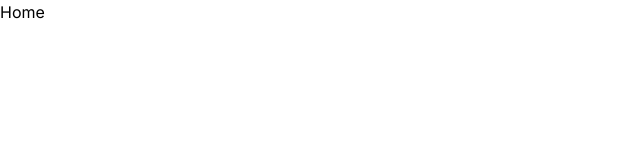
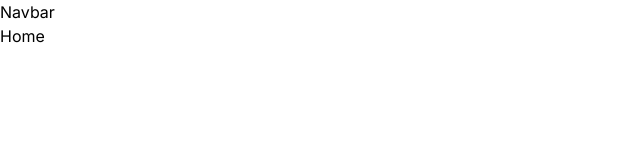
Before and after one commit to AndreiBautin/webscraper, a Next.js app: page / in a window 1280 px wide. Shown: the top 160 px of the page, without its empty margins (0-640 px from the left). Built offline with nearby package versions, Linux system fonts and the light colour scheme.

Commit message:
Initial component setup

```diff
--- a/app/layout.tsx
+++ b/app/layout.tsx
@@ -1,6 +1,7 @@
 import "./globals.css";
 import type { Metadata } from "next";
 import { Inter, Space_Grotesk } from "next/font/google";
+import Navbar from "../components/Navbar";
 
 const inter = Inter({ subsets: ["latin"] });
 const spaceGrotestk = Space_Grotesk({
@@ -22,7 +23,10 @@ export default function RootLayout({
   return (
     <html lang="en">
       <body className={inter.className}>
-        <main className="max-w-10xl mx-auto">{children}</main>
+        <main className="max-w-10xl mx-auto">
+          <Navbar />
+          {children}
+        </main>
       </body>
     </html>
   );
--- /dev/null
+++ b/components/Navbar.tsx
@@ -0,0 +1,7 @@
+import React from "react";
+
+const Navbar = () => {
+  return <div>Navbar</div>;
+};
+
+export default Navbar;
```
